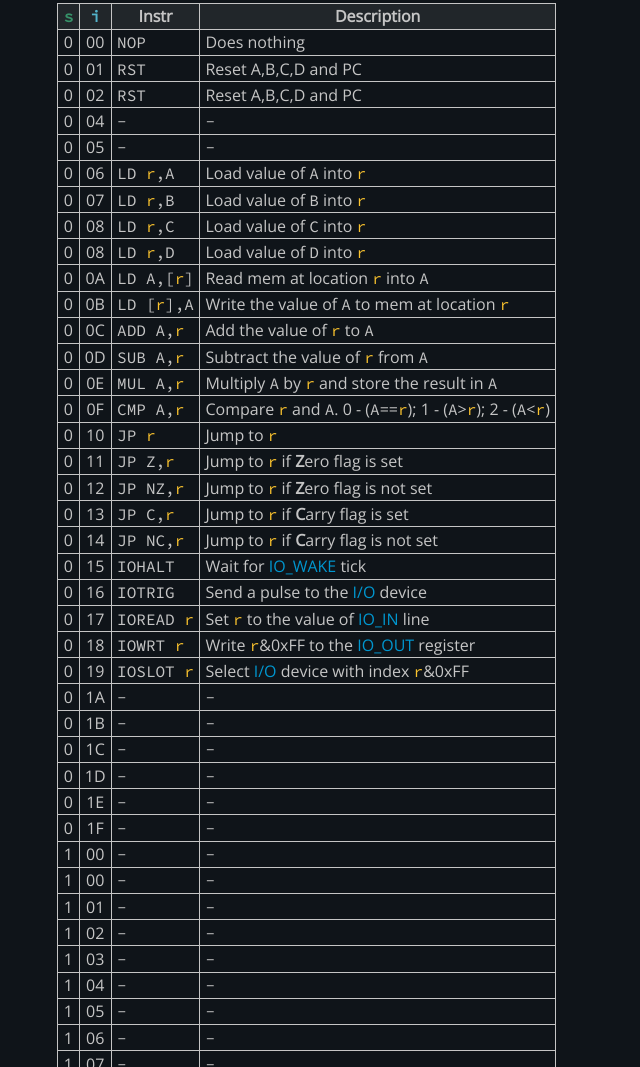
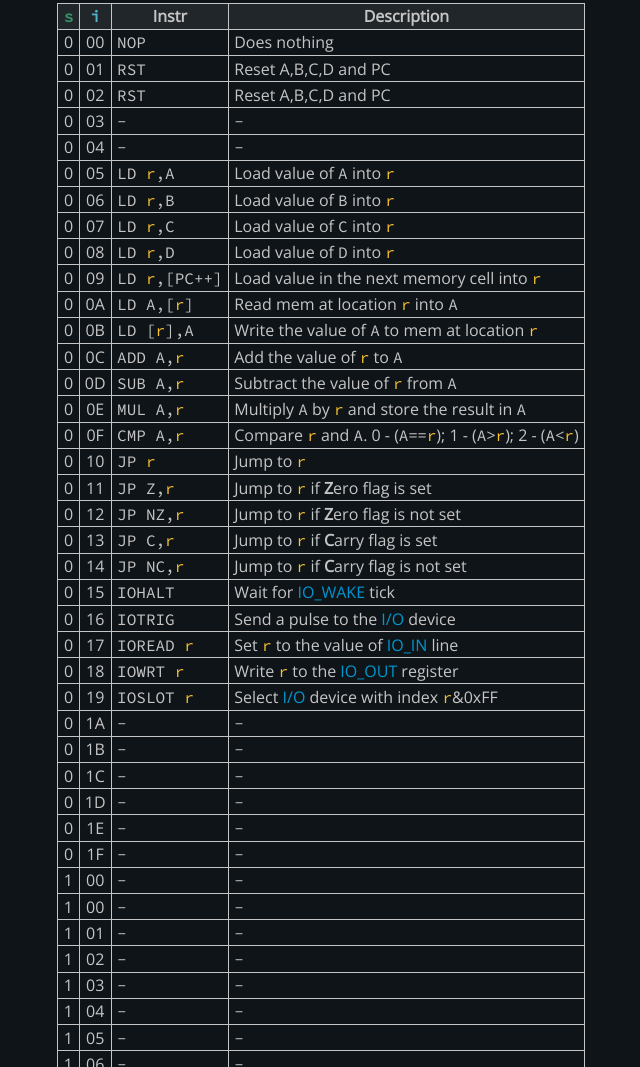
Before and after one commit to griffi-gh/C3, a plain HTML site: page docs/index.html in a window 1280 px wide. Shown: the part 1115-2182 px from the top of the page, without its empty margins (209-849 px from the left). Drawn offline with Linux system fonts and the light colour scheme.

Commit message:
fix docs and update cpu

```diff
--- a/docs/index.html
+++ b/docs/index.html
@@ -53,13 +53,13 @@
 					<h2 id="_registers">Registers</h2>
 					<div class="tab">
 						<ul>
-							<li>4 (16 bit) general-purpose registers: <b>A, B, C and D</b></li>
+							<li>Four (16 bit) general-purpose registers: <b>A, B, C and D</b></li>
 							<li>
-								2 binary flag registers (<b>Z</b>ero and <b>C</b>arry)<br>
+								Two binary flag registers (<b>Z</b>ero and <b>C</b>arry)<br>
 								Zero register gets set if last alu operation result is 0
 								Carry gets set if last apu operation cases an overflow
 							</li>
-							<li>1 8-bit <a href="#_io">I/O</a> register: IO_OUT (Write-only)</li>
+							<li>One (16-bit) <a href="#_io">I/O</a> register: IO_OUT (Write-only)</li>
 						</ul>
 					</div>
 					<h2 id="_mmap">Memory map</h2>
@@ -155,187 +155,193 @@
 								<th>Description</th>
 							</tr>
 							<tr>
-								<td>0</td>
+								<td class="center-text">0</td>
 								<td class="center-text">00</td>
 								<td class="code-font">NOP</td>
 								<td>Does nothing</td>
 							</tr>
 							<tr>
-								<td>0</td>
+								<td class="center-text">0</td>
 								<td class="center-text">01</td>
 								<td class="code-font">RST</td>
 								<td>Reset A,B,C,D and PC</td>
 							</tr>
 							<tr>
-								<td>0</td>
+								<td class="center-text">0</td>
 								<td class="center-text">02</td>
 								<td class="code-font">RST</td>
 								<td>Reset A,B,C,D and PC</td>
 							</tr>
 							<tr>
-								<td>0</td>
+								<td class="center-text">0</td>
+								<td class="center-text">03</td>
+								<td class="code-font">-</td>
+								<td class="code-font">-</td>
+							</tr>
+							<tr>
+								<td class="center-text">0</td>
 								<td class="center-text">04</td>
 								<td class="code-font">-</td>
 								<td class="code-font">-</td>
 							</tr>
 							<tr>
-								<td>0</td>
+								<td class="center-text">0</td>
 								<td class="center-text">05</td>
-								<td class="code-font">-</td>
-								<td class="code-font">-</td>
-							</tr>
-							<tr>
-								<td>0</td>
-								<td class="center-text">06</td>
 								<td class="code-font">LD <span class="instr-r">r</span>,A</td>
 								<td>Load value of <span class="code-font">A</span> into <span class="instr-r">r</span></td>
 							</tr>
 							<tr>
-								<td>0</td>
-								<td class="center-text">07</td>
+								<td class="center-text">0</td>
+								<td class="center-text">06</td>
 								<td class="code-font">LD <span class="instr-r">r</span>,B</td>
 								<td>Load value of <span class="code-font">B</span> into <span class="instr-r">r</span></td>
 							</tr>
 							<tr>
-								<td>0</td>
-								<td class="center-text">08</td>
+								<td class="center-text">0</td>
+								<td class="center-text">07</td>
 								<td class="code-font">LD <span class="instr-r">r</span>,C</td>
 								<td>Load value of <span class="code-font">C</span> into <span class="instr-r">r</span></td>
 							</tr>
 							<tr>
-								<td>0</td>
+								<td class="center-text">0</td>
 								<td class="center-text">08</td>
 								<td class="code-font">LD <span class="instr-r">r</span>,D</td>
 								<td>Load value of <span class="code-font">D</span> into <span class="instr-r">r</span></td>
 							</tr>
 							<tr>
-								<td>0</td>
+								<td class="center-text">0</td>
+								<td class="center-text">09</td>
+								<td class="code-font">LD <span class="instr-r">r</span>,[PC++]</td>
+								<td>Load value in the next memory cell into <span class="instr-r">r</span></td>
+							</tr>
+							<tr>
+								<td class="center-text">0</td>
 								<td class="center-text">0A</td>
 								<td class="code-font">LD A,[<span class="instr-r">r</span>]</td>
 								<td>Read mem at location <span class="instr-r">r</span> into <span class="code-font">A</span></td>
 							</tr>
 							<tr>
-								<td>0</td>
+								<td class="center-text">0</td>
 								<td class="center-text">0B</td>
 								<td class="code-font">LD [<span class="instr-r">r</span>],A</td>
 								<td>Write the value of <span class="code-font">A</span> to mem at location <span class="instr-r">r</span></td>
 							</tr>
 							<tr>
-								<td>0</td>
+								<td class="center-text">0</td>
 								<td class="center-text">0C</td>
 								<td class="code-font">ADD A,<span class="instr-r">r</span></td>
 								<td>Add the value of <span class="instr-r">r</span> to <span class="code-font">A</span></td>
 							</tr>
 							<tr>
-								<td>0</td>
+								<td class="center-text">0</td>
 								<td class="center-text">0D</td>
 								<td class="code-font">SUB A,<span class="instr-r">r</span></td>
 								<td>Subtract the value of <span class="instr-r">r</span> from <span class="code-font">A</span></td>
 							</tr>
 							<tr>
-								<td>0</td>
+								<td class="center-text">0</td>
 								<td class="center-text">0E</td>
 								<td class="code-font">MUL A,<span class="instr-r">r</span></td>
 								<td>Multiply <span class="code-font">A</span> by <span class="instr-r">r</span> and store the result in <span class="code-font">A</span></td>
 							</tr>
 							<tr>
-								<td>0</td>
+								<td class="center-text">0</td>
 								<td class="center-text">0F</td>
 								<td class="code-font">CMP A,<span class="instr-r">r</span></td>
 								<td>Compare <span class="instr-r">r</span> and <span class="code-font">A</span>. 0 - (<span class="code-font">A</span>==<span class="instr-r">r</span>); 1 - (<span class="code-font">A</span>><span class="instr-r">r</span>); 2 - (<span class="code-font">A</span><<span class="instr-r">r</span>)</td>
 							</tr>
 							<tr>
-								<td>0</td>
+								<td class="center-text">0</td>
 								<td class="center-text">10</td>
 								<td class="code-font">JP <span class="instr-r">r</span></td>
 								<td>Jump to <span class="instr-r">r</span></td>
 							</tr>
 							<tr>
-								<td>0</td>
+								<td class="center-text">0</td>
 								<td class="center-text">11</td>
 								<td class="code-font">JP Z,<span class="instr-r">r</span></td>
 								<td>Jump to <span class="instr-r">r</span> if <b>Z</b>ero flag is set</td>
 							</tr>
 							<tr>
-								<td>0</td>
+								<td class="center-text">0</td>
 								<td class="center-text">12</td>
 								<td class="code-font">JP NZ,<span class="instr-r">r</span></td>
 								<td>Jump to <span class="instr-r">r</span> if <b>Z</b>ero flag is not set</td>
 							</tr>
 							<tr id="_i_halt">
-								<td>0</td>
+								<td class="center-text">0</td>
 								<td class="center-text">13</td>
 								<td class="code-font">JP C,<span class="instr-r">r</span></td>
 								<td>Jump to <span class="instr-r">r</span> if <b>C</b>arry flag is set</td>
 							</tr>
 							<tr id="_io_trig">
-								<td>0</td>
+								<td class="center-text">0</td>
 								<td class="center-text">14</td>
 								<td class="code-font">JP NC,<span class="instr-r">r</span></td>
 								<td>Jump to <span class="instr-r">r</span> if <b>C</b>arry flag is not set</td>
 							</tr>
 							<tr id="_io_write">
-								<td>0</td>
+								<td class="center-text">0</td>
 								<td class="center-text">15</td>
 								<td class="code-font">IOHALT</td>
 								<td>Wait for <a href="#_io">IO_WAKE</a> tick</td>
 							</tr>
 							<tr id="_io_read">
-								<td>0</td>
+								<td class="center-text">0</td>
 								<td class="center-text">16</td>
 								<td class="code-font">IOTRIG</td>
 								<td>Send a pulse to the <a href="#_io">I/O</a> device</td>
 							</tr>
 							<tr>
-								<td>0</td>
+								<td class="center-text">0</td>
 								<td class="center-text">17</td>
 								<td class="code-font">IOREAD <span class="instr-r">r</span></td>
 								<td>Set <span class="instr-r">r</span> to the value of <a href="#_io">IO_IN</a> line</td>
 							</tr>
 							<tr>
-								<td>0</td>
+								<td class="center-text">0</td>
 								<td class="center-text">18</td>
 								<td class="code-font">IOWRT <span class="instr-r">r</span></td>
-								<td>Write <span class="instr-r">r</span>&0xFF to the <a href="#_io">IO_OUT</a> register</td>
+								<td>Write <span class="instr-r">r</span> to the <a href="#_io">IO_OUT</a> register</td>
 							</tr>
 							<tr>
-								<td>0</td>
+								<td class="center-text">0</td>
 								<td class="center-text">19</td>
 								<td class="code-font">IOSLOT <span class="instr-r">r</span></td>
 								<td>Select <a href="#_io">I/O</a> device with index <span class="instr-r">r</span>&0xFF</td>
 							</tr>
 							<tr>
-								<td>0</td>
+								<td class="center-text">0</td>
 								<td class="center-text">1A</td>
 								<td class="code-font">-</td>
 								<td class="code-font">-</td>
 							</tr>
 							<tr>
-								<td>0</td>
+								<td class="center-text">0</td>
 								<td class="center-text">1B</td>
 								<td class="code-font">-</td>
 								<td class="code-font">-</td>
 							</tr>
 							<tr>
-								<td>0</td>
+								<td class="center-text">0</td>
 								<td class="center-text">1C</td>
 								<td class="code-font">-</td>
 								<td class="code-font">-</td>
 							</tr>
 							<tr>
-								<td>0</td>
+								<td class="center-text">0</td>
 								<td class="center-text">1D</td>
 								<td class="code-font">-</td>
 								<td class="code-font">-</td>
 							</tr>
 							<tr>
-								<td>0</td>
+								<td class="center-text">0</td>
 								<td class="center-text">1E</td>
 								<td class="code-font">-</td>
 								<td class="code-font">-</td>
 							</tr>
 							<tr>
-								<td>0</td>
+								<td class="center-text">0</td>
 								<td class="center-text">1F</td>
 								<td class="code-font">-</td>
 								<td class="code-font">-</td>
```
Also changed, not shown: 1 other file.
